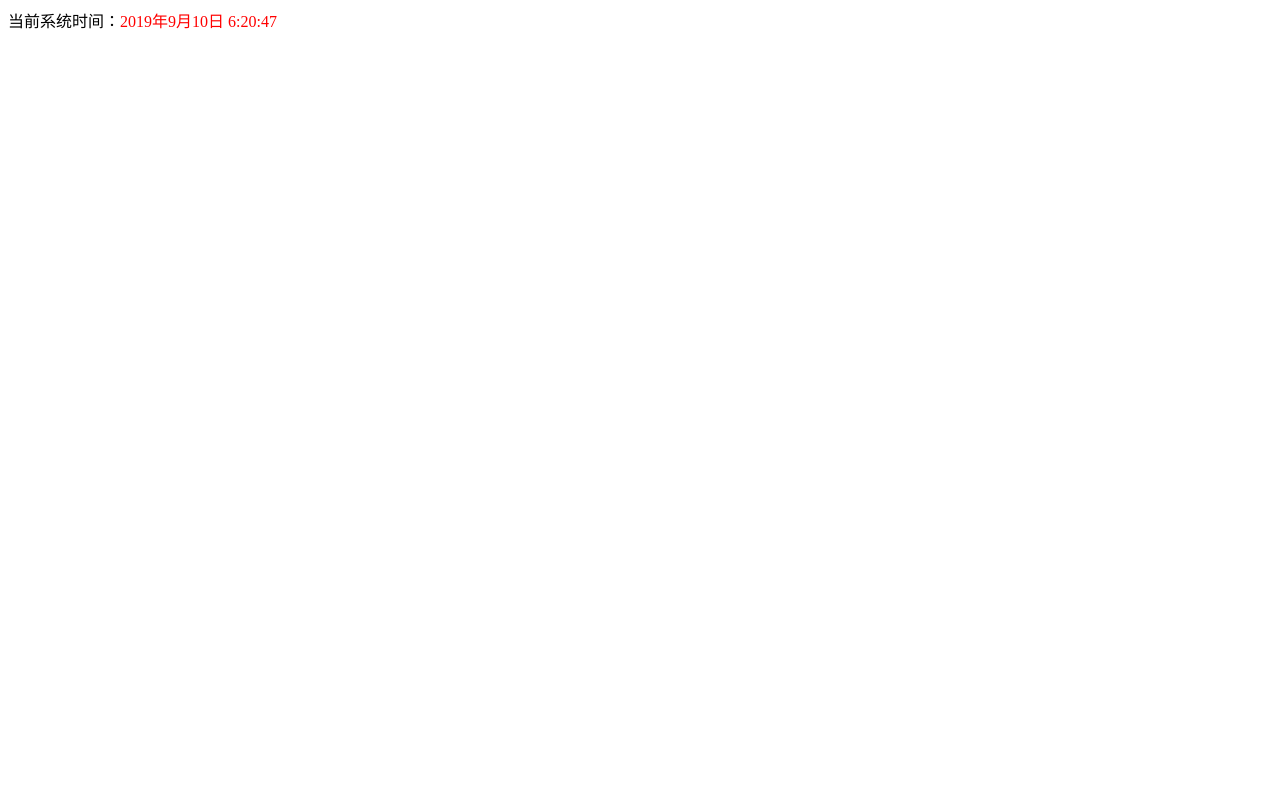
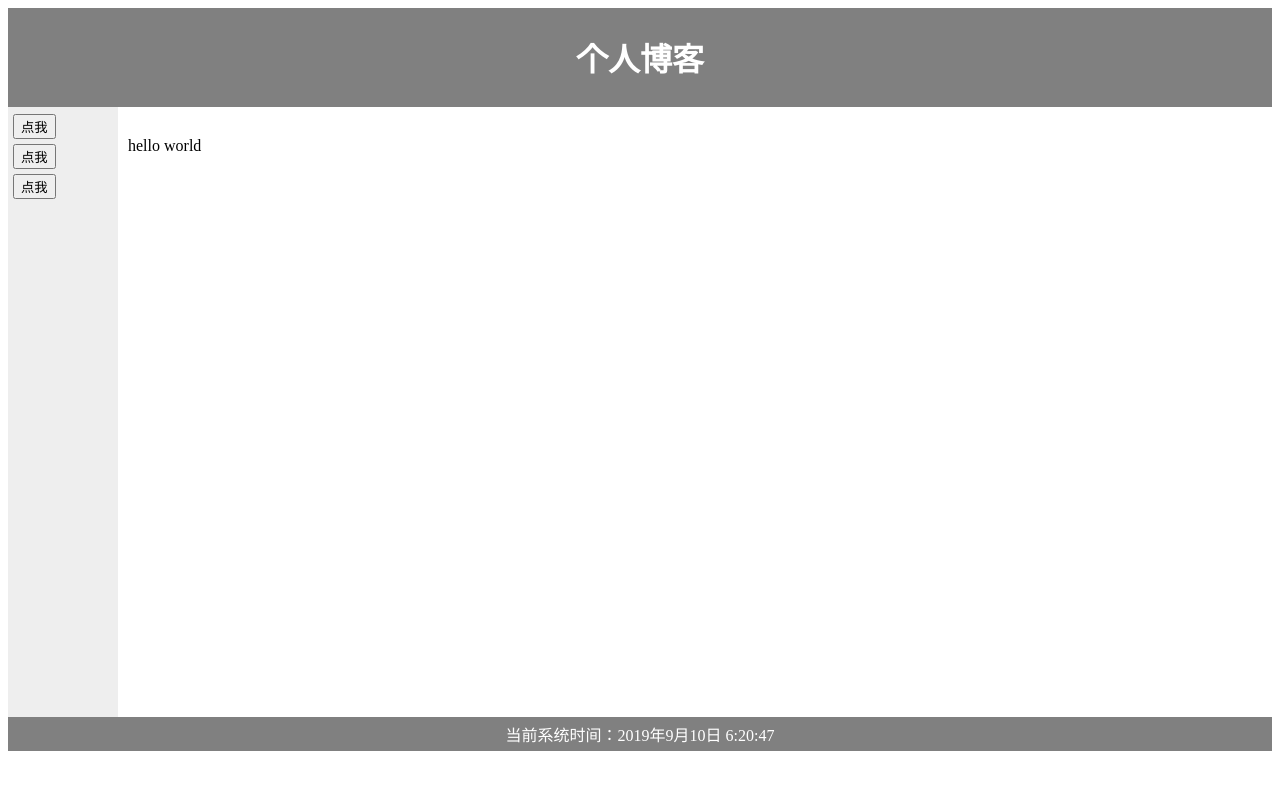
Before and after one commit to lgwguang/lgwguang.github.io, a plain HTML site: page index.html in a window 1280 px wide. Drawn offline with Linux system fonts and the light colour scheme.

Commit message:
页面布局

```diff
--- a/index.html
+++ b/index.html
@@ -2,13 +2,74 @@
 <html>
     <head>
         <script src="js/jquery-1.8.1.js"></script>
+        <style>
+            header {
+                background-color:gray;
+                color:white;
+                text-align:center;
+                padding:5px;
+            }
+            nav {
+                line-height:30px;
+                background-color:#eeeeee;
+                height:600px;
+                width:100px;
+                float:left;
+                padding:5px;
+            }
+            section {
+                width:350px;
+                float:left;
+                padding:10px;
+            }
+            footer {
+                background-color:gray;
+                color:white;
+                clear:both;
+                text-align:center;
+                padding:5px;
+            }
+        </style>
     </head>
     <title>个人博客</title>
     <body>
-        当前系统时间：<span id="time"></span><br/>
+        <header>
+            <h1>个人博客</h1>
+        </header>
+        <nav>
+        <button id="btn_01">点我</button><br>
+        <button id="btn_02">点我</button><br>
+        <button id="btn_03">点我</button><br>
+        </nav>
 
+        <section>
+        <h1></h1>
+        <p>
+            hello world
+        </p>
+        </section>
+
+        <footer>
+                当前系统时间：<span id="time"></span><br/>
+        </footer>
     </body>
     <script type="text/javascript">
+        $(function(){
+
+            $("#btn_01").click(function(){
+                alert("恭喜你被神秘大奖砸中！点击第二个获取领奖地址。");
+            });
+            $("#btn_02").click(function(){
+                alert("你还在坚持！");
+            });
+            $("#btn_03").click(function(){
+                alert("小伙子你很皮啊！");
+            });
+
+        })
+
+
+
     function getCurrentTime(){
 		//获取到当前的系统时间
 		var date = new Date();
@@ -19,9 +80,10 @@
 		//找span对象
 		var  spanObj = document.getElementById("time");
 		//设置span标签体的内容
-		spanObj.innerHTML = timeInfo.fontcolor("red");
+		spanObj.innerHTML = timeInfo.fontcolor("white");
 	}
-	getCurrentTime();
-    window.setInterval("getCurrentTime()",1000); /* setInterval定时方法，第一个参数要指定调用的代码，第二参数是每隔指定的毫秒数调用指定的代码。*/
+    getCurrentTime();
+    /* setInterval定时方法，第一个参数要指定调用的代码，第二参数是每隔指定的毫秒数调用指定的代码。*/
+    window.setInterval("getCurrentTime()",1000);
     </script>
 </html>
```
